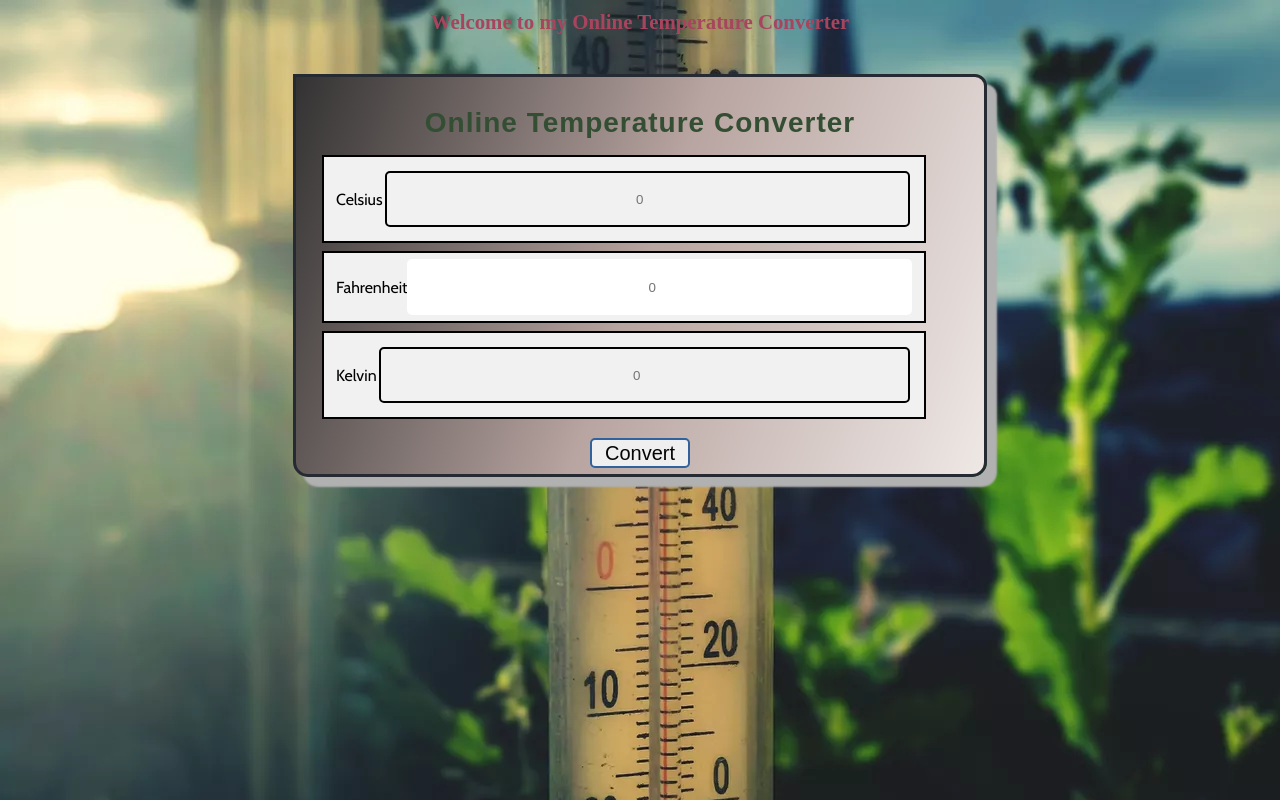
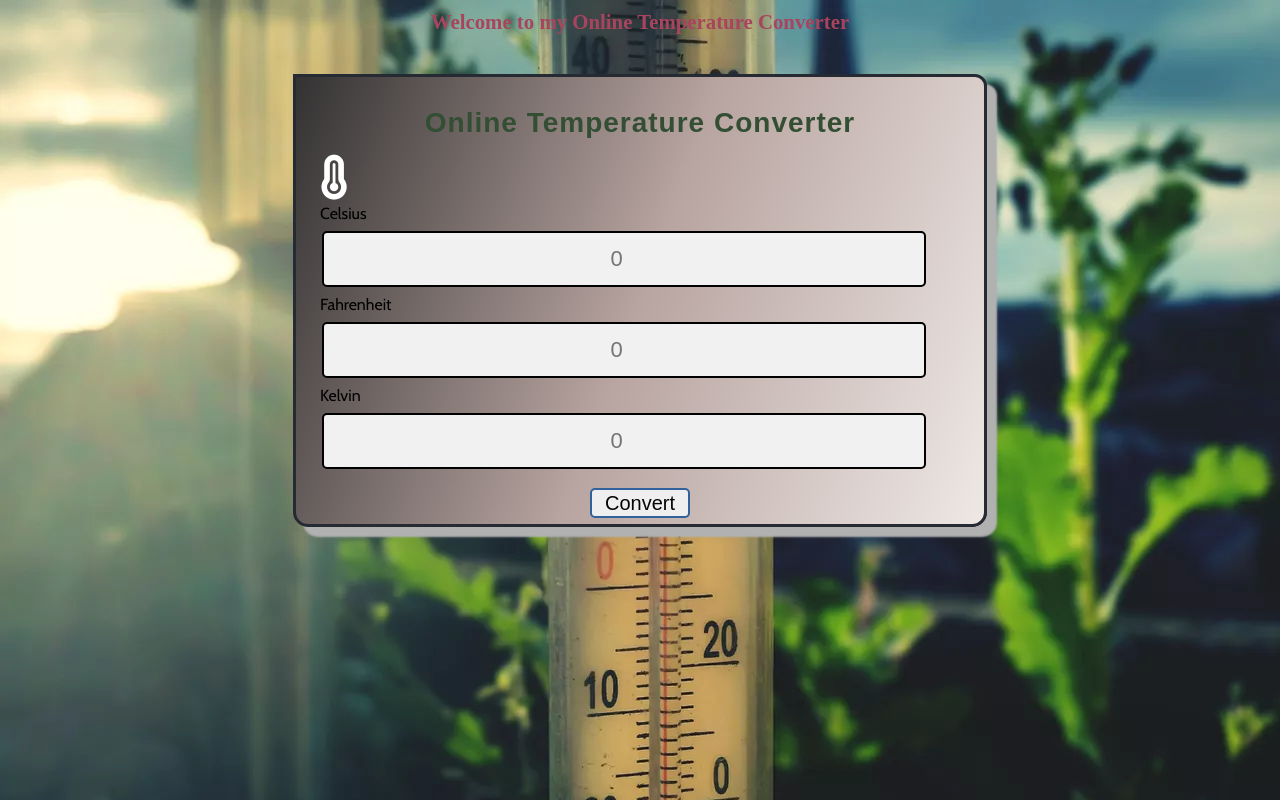
Before and after one commit to code-Sagnick9300/Temperature-converter, a plain HTML site: page index.html in a window 1280 px wide. Drawn offline with nearby package versions, Linux system fonts and the light colour scheme; a web font is replaced by a local one.

Commit message:
updating the index.html and styles.css files

```diff
--- a/index.html
+++ b/index.html
@@ -3,12 +3,11 @@
 <head>
     <meta charset="UTF-8">
     <meta name="viewport" content="width=device-width, initial-scale=1.0">
-    <meta http-equiv="X-UA Comaptiblr" content="ie-edge">
+    <meta http-equiv="X-UA-Compatible" content="ie-edge">
     <link rel="stylesheet" href="styles.css">
     <link rel="stylesheet" href="https://cdnjs.cloudflare.com/ajax/libs/font-awesome/6.5.2/css/all.min.css" integrity="sha512-SnH5WK+bZxgPHs44uWIX+LLJAJ9/2PkPKZ5QiAj6Ta86w+fsb2TkcmfRyVX3pBnMFcV7oQPJkl9QevSCWr3W6A==" crossorigin="anonymous" referrerpolicy="no-referrer" />
     <link href="https://fonts.googleapis.com/css2?family=Marmelad&display=swap" rel="stylesheet">
     <link href="https://fonts.googleapis.com/css2?family=Cabin:ital,wght@0,400..700;1,400..700&display=swap" rel="stylesheet">
-
     <title>Temperature Converter</title>
 </head>
 <body>
@@ -16,19 +15,19 @@
     <div class="container">
         <h2>Online Temperature Converter</h2>
         <span id="temperature-icon">
-            <i id="fa-solid fa-temperature-full"></i>
+            <i class="fa-solid fa-temperature-full"></i>
         </span>
 
-        <div id="celsius">
-            <label>Celsius</label>
+        <div>
+            <label for="celsius">Celsius</label>
             <input type="number" placeholder="0" id="celsius">
         </div>
-        <div id="fahrenheit">
-            <label>Fahrenheit</label>
-            <input type="number" placeholder="0" id="fahreheit">
+        <div>
+            <label for="fahrenheit">Fahrenheit</label>
+            <input type="number" placeholder="0" id="fahrenheit">
         </div>
-        <div id="kelvin">
-            <label>Kelvin</label>
+        <div>
+            <label for="kelvin">Kelvin</label>
             <input type="number" placeholder="0" id="kelvin">
         </div>
 
@@ -37,7 +36,7 @@
         </div>
     </div>
 
-
-    <script src="/script.js"></script>
+    <script src="script.js"></script>
+    <script src="https://cdnjs.cloudflare.com/ajax/libs/jquery/3.7.1/jquery.min.js" integrity="sha512-v2CJ7UaYy4JwqLDIrZUI/4hqeoQieOmAZNXBeQyjo21dadnwR+8ZaIJVT8EE2iyI61OV8e6M8PP2/4hpQINQ/g==" crossorigin="anonymous" referrerpolicy="no-referrer"></script>
 </body>
 </html>
--- a/styles.css
+++ b/styles.css
@@ -36,14 +36,14 @@ body{
     background-color: linear-gradient(60deg,rgb(223, 14, 160),rgb(235, 216, 47),rgb(226, 19, 19));
 }
 
-.temperature-icon{
+#temperature-icon{
     font-size: 40px;
     color: #fff;
 
 }
-.temperature-icon i{
-    text-align: center;
-    margin: auto;
+#temperature-icon i{
+    font-size: 45px;
+    color: white;
     text-align: center;
     margin: auto;
 }
@@ -64,6 +64,7 @@ input{
     padding: 8px;
     flex: 5;
     height: 40px;
+    font-size: 22px;
     color: #888383;
     width: 100px;
     border: none;
@@ -71,6 +72,11 @@ input{
     text-align: center;
 
 }
+
+input:hover{
+    transform: scale(0.96);
+}
+
 label{
     text-align: center;
     font-family: "Cabin", sans-serif;
```
